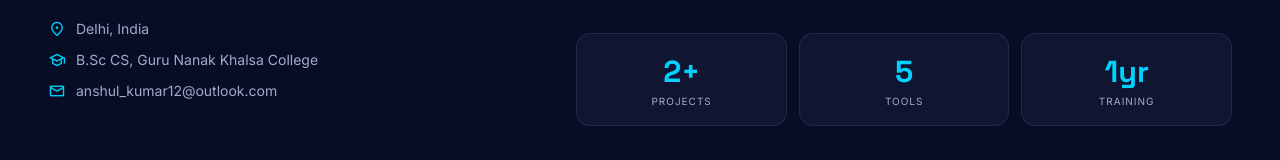
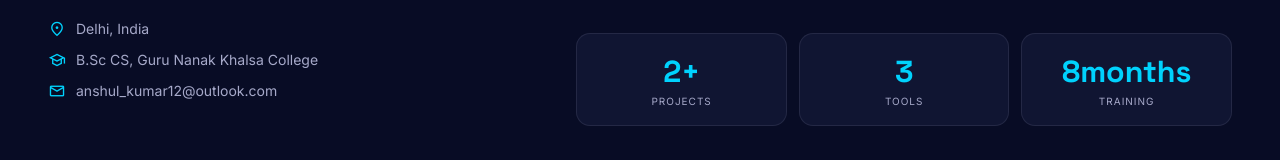
Before and after one commit to AnshulKumar-DataAnalyst/AnshulKumar-DataAnalyst.github.io, a plain HTML site: page index.html in a window 1280 px wide. Shown: the part 1340-1500 px from the top of the page. Drawn offline with nearby package versions, Linux system fonts and the light colour scheme; animation ran at ten frames a second.

Commit message:
Update index.html

```diff
--- a/index.html
+++ b/index.html
@@ -269,8 +269,8 @@ footer{text-align:center;padding:28px;color:rgba(166,169,201,.3);font-size:11px;
       </div>
       <div class="stats">
         <div class="stat"><div class="stn">2+</div><div class="stl">Projects</div></div>
-        <div class="stat"><div class="stn">5</div><div class="stl">Tools</div></div>
-        <div class="stat"><div class="stn">1yr</div><div class="stl">Training</div></div>
+        <div class="stat"><div class="stn">3</div><div class="stl">Tools</div></div>
+        <div class="stat"><div class="stn">8months</div><div class="stl">Training</div></div>
       </div>
     </div>
   </div>
```
